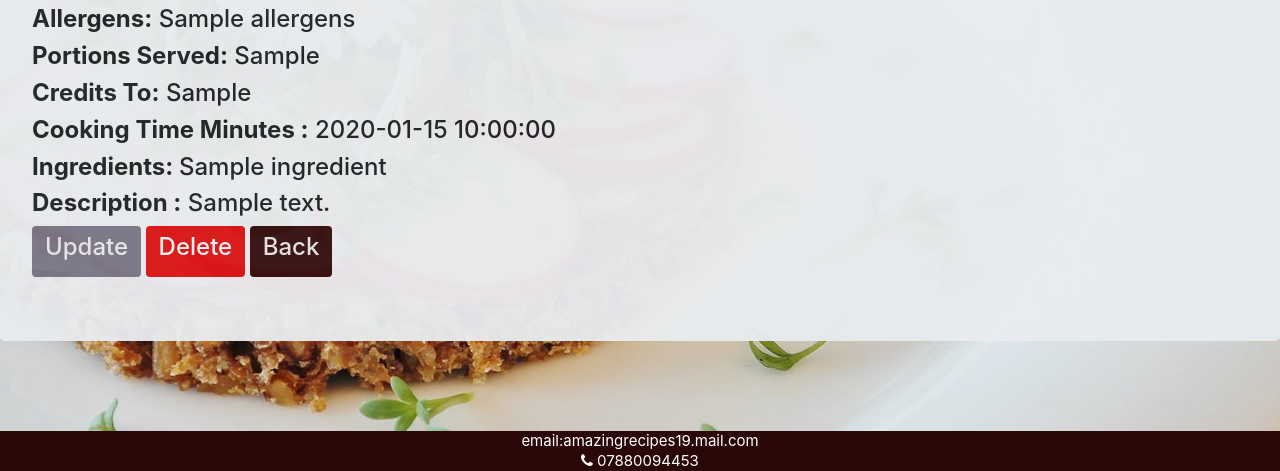
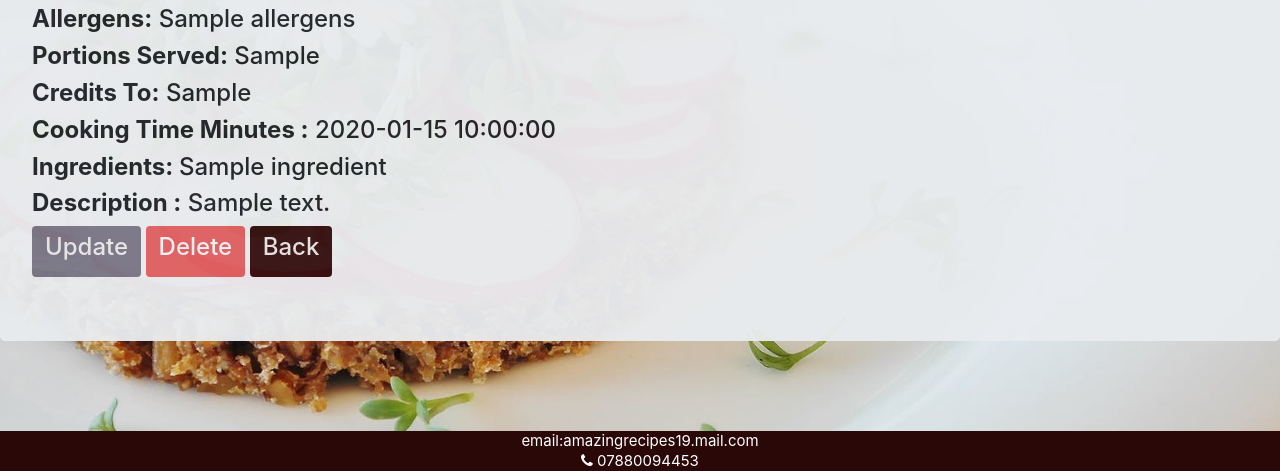
Before and after one commit to flo0909/flaskapp-project, a Flask app: page /results/ in a window 1280 px wide. Shown: the part 329-800 px from the top of the page. Run offline with Flask 2, Linux system fonts and the light colour scheme; a database or web service that is not in the repository returns one stand-in record (values such as "Sample title"); some libraries are stand-ins or nearby versions.

Commit message:
delete disabled

```diff
--- a/templates/results.html
+++ b/templates/results.html
@@ -18,7 +18,7 @@
     <a class="btn updt disabled" href="/update/{{user.find_one({'Recipe_name':name }).Recipe_name}}">
         <h4>Update</h4>
     </a>
-    <a class="btn delete" id="delete" href="/recipe/{{user.find_one({'Recipe_name':name }).Recipe_name}}">
+    <a class="btn delete disabled" id="delete" href="/recipe/{{user.find_one({'Recipe_name':name }).Recipe_name}}">
         <h4>Delete</h4>
     </a>
     <a class="btn back" id="back" href="{{url_for('find')}}">
```
